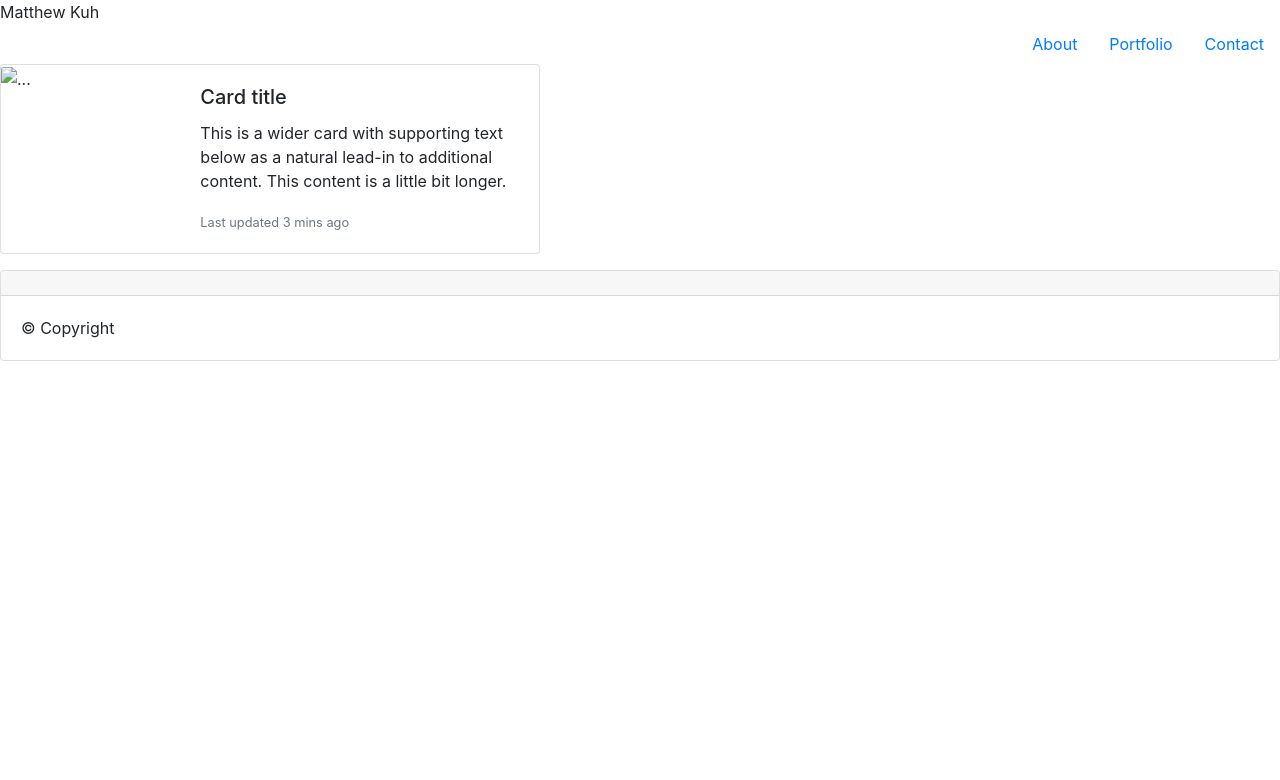
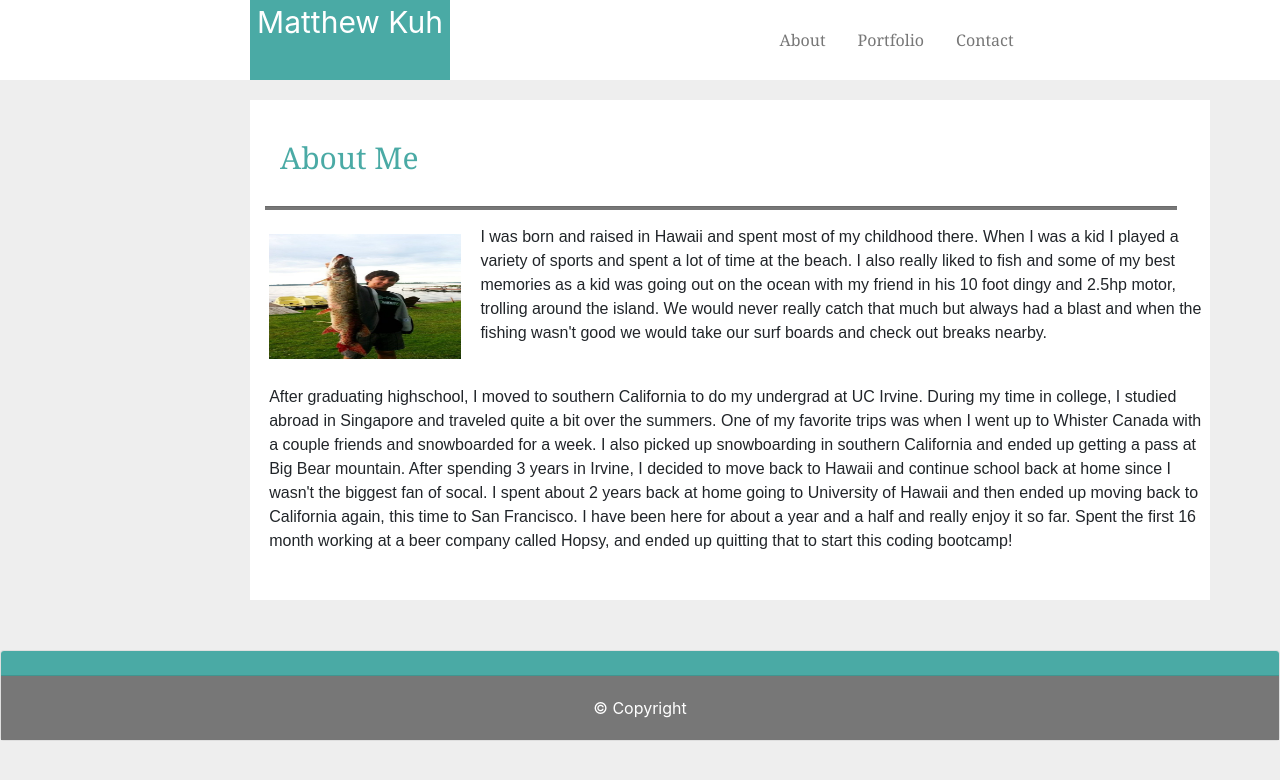
Before and after one commit to matkuh/Bootstrap-Portfolio, a plain HTML site: page index.html in a window 1280 px wide. Drawn offline with nearby package versions, Linux system fonts and the light colour scheme.

Commit message:
add about text, image, contact form, and messing around with card decks for portfolio

```diff
--- a/index.css
+++ b/index.css
@@ -0,0 +1,118 @@
+body {
+    background: #eeeeee;
+}
+#navcontainer {
+    background: white;
+    height: 80px;
+    position: relative;
+}
+#namebar {
+    font-size: 30px;
+    position: absolute;
+    background: #4aaaa5;
+    color: white;
+    width: 200px;
+    height: 80px;
+    top: 0;
+    text-align: center;
+    vertical-align: middle;
+    left: 250px;
+}
+#navbuttons {
+    font-family: 'Georgia', Times, Times New Roman, serif;
+    color: #777777;
+    padding: 20px;
+    margin-right: 18%;
+}
+#bodycontainer {
+    margin-left: 250px;
+    margin-top: 20px;
+    margin-bottom: 50px;
+    background: #ffffff;
+    width: 960px;
+    height: 500px;
+    position: relative;
+}
+#portbodycontainer {
+    margin-left: 250px;
+    margin-top: 20px;
+    margin-bottom: 50px;
+    background: #ffffff;
+    width: 960px;
+    height: 700px;
+    position: relative;
+}
+#aboutcontainer {
+    margin-left: 5%;
+    position: absolute;
+    margin-top: 100px;
+    width: 95%;
+}
+#profilepic {
+    position: absolute;
+    width: 20%;
+    height: 25%;
+    margin-left: 2%;
+    margin-top: 14%;
+}
+#p1 {
+    font-family: 'Arial', 'Helvetica Neue', Helvetica, sans-serif;
+    font-size: 16px;
+    position: absolute;
+    top: 25%;
+    left: 24%;
+}
+#p2 {
+    font-family: 'Arial', 'Helvetica Neue', Helvetica, sans-serif;
+    font-size: 16px;
+    position: absolute;
+    top: 57%;
+    left: 2%;
+}
+.card-header {
+    background: #4aaaa5;
+}
+.card-body {
+    background: #777777;
+    text-align: center;
+    color: white;
+}
+#bodyh1 {
+    font-family: 'Georgia', Times, Times New Roman, serif;
+    font-size: 30px;
+    color: #4aaaa5;
+    position: absolute;
+    top: 40px;
+    left: 30px;
+}
+hr {
+    background-color: #777777;
+    height: 3px;
+    width: 95%;
+    position: absolute;
+    color: #777777;
+    top: 90px;
+    left: 15px;
+}
+.nav-link {
+    font-family: 'Georgia', Times, Times New Roman, serif;
+    color: #777777;
+}
+#formgroup {
+    width: 95%;
+    position: absolute;
+    margin-top: 12%;
+    margin-left: 2%;
+
+}
+.card-deck {
+    position: absolute;
+    margin-top: 10%;
+    height: 95%;
+    width: 95%;
+}
+.card1 {
+    position: absolute;
+    width: 10%;
+    height: 10%;
+}
--- a/index.html
+++ b/index.html
@@ -13,6 +13,8 @@
   <div id="namebar">
     Matthew Kuh
   </div>
+
+  <div id="navbuttons">
   <ul class="nav justify-content-end">
     <li class="nav-item">
       <a class="nav-link active" href="index.html">About</a>
@@ -24,25 +26,28 @@
       <a class="nav-link" href="contact.html">Contact</a>
     </li>
   </ul>
+  </div>
+
 </div>
 
 <body>
 
   <div id="bodycontainer">
-    <div class="card mb-3" style="max-width: 540px;">
-      <div class="row no-gutters">
-        <div class="col-md-4">
-          <img src="..." class="card-img" alt="...">
-          </div>
-          <div class="col-md-8">
-          <div class="card-body">
-            <h5 class="card-title">Card title</h5>
-            <p class="card-text">This is a wider card with supporting text below as a natural lead-in to additional content. This content is a little bit longer.</p>
-            <p class="card-text"><small class="text-muted">Last updated 3 mins ago</small></p>
-          </div>
-        </div>
-      </div>
-    </div>
+      <h1 id="bodyh1">
+          About Me
+      </h1>
+
+      <hr>
+
+      <img id="profilepic" src="pics/profilepic.jpg">
+
+      <p id="p1">
+          I was born and raised in Hawaii and spent most of my childhood there.  When I was a kid I played a variety of sports and spent a lot of time at the beach.  I also really liked to fish and some of my best memories as a kid was going out on the ocean with my friend in his 10 foot dingy and 2.5hp motor, trolling around the island.  We would never really catch that much but always had a blast and when the fishing wasn't good we would take our surf boards and check out breaks nearby.
+      </p>
+
+      <p id="p2">
+          After graduating highschool, I moved to southern California to do my undergrad at UC Irvine.  During my time in college, I studied abroad in Singapore and traveled quite a bit over the summers.  One of my favorite trips was when I went up to Whister Canada with a couple friends and snowboarded for a week.  I also picked up snowboarding in southern California and ended up getting a pass at Big Bear mountain.  After spending 3 years in Irvine, I decided to move back to Hawaii and continue school back at home since I wasn't the biggest fan of socal.  I spent about 2 years back at home going to University of Hawaii and then ended up moving back to California again, this time to San Francisco.  I have been here for about a year and a half and really enjoy it so far.  Spent the first 16 month working at a beer company called Hopsy, and ended up quitting that to start this coding bootcamp!
+      </p>
 
   </div>
 
```
Also changed, not shown: contact.html (+17 -1 lines), portfolio.html (+34 -1 lines).
